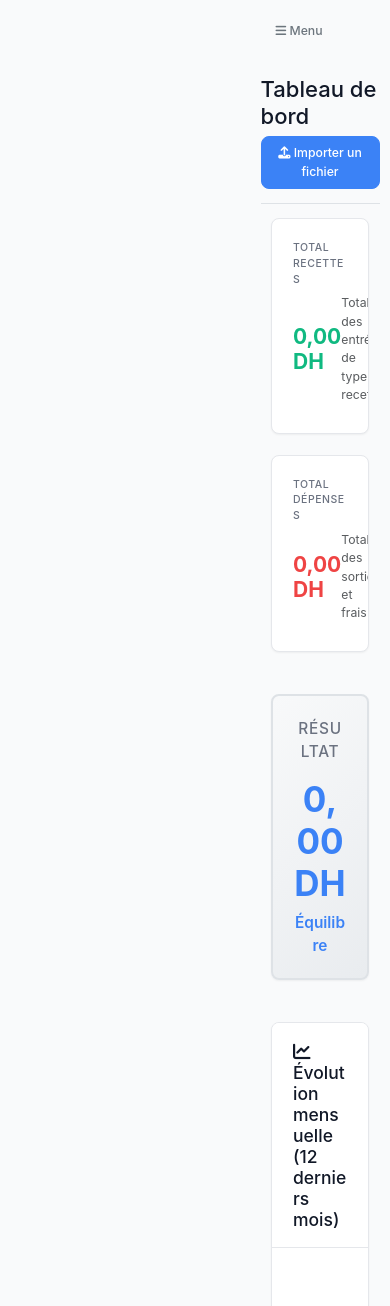
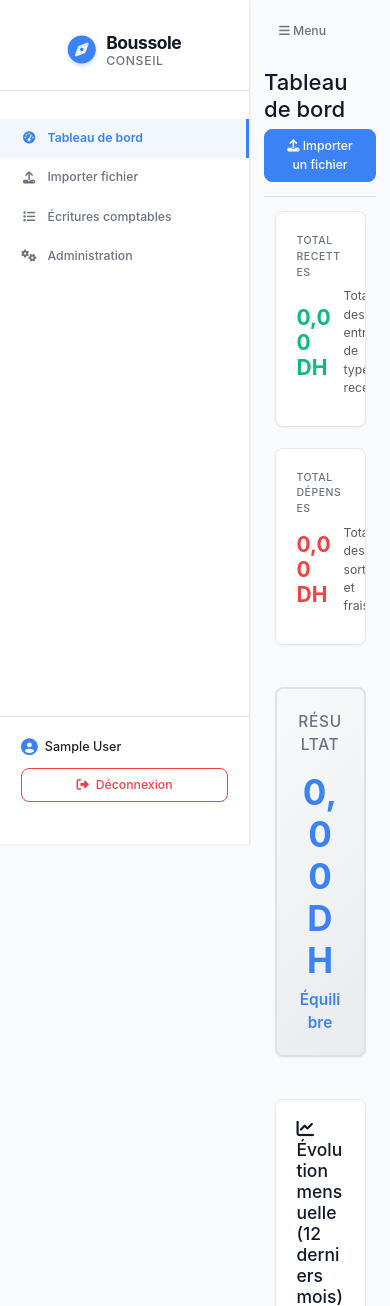
Before and after one commit to achraf-oubakouz/boussole, a Django app: page / in a window 390 px wide. Shown: the top 1306 px of the page. Run offline with Django 5.2, Linux system fonts and the light colour scheme; the visitor is signed in with stand-in values (Sample User, id 1); data that the repository does not hold is empty.

Commit message:
Fixed margin issue

```diff
--- a/boussole/urls.py
+++ b/boussole/urls.py
@@ -29,6 +29,7 @@ urlpatterns = [
     path('', include('compta.urls')),
 ]
 
-# Serve media files during development
+# Serve media and static files during development
 if settings.DEBUG:
     urlpatterns += static(settings.MEDIA_URL, document_root=settings.MEDIA_ROOT)
+    urlpatterns += static(settings.STATIC_URL, document_root=settings.STATIC_ROOT)
--- a/compta/static/compta/css/style.css
+++ b/compta/static/compta/css/style.css
@@ -47,20 +47,27 @@ html, body {
 
 /* Sidebar */
 .sidebar {
-    background: var(--sidebar-bg);
-    border-right: 1px solid var(--border-color);
-    box-shadow: var(--shadow-sm);
-    height: 100vh;
-    padding: 1.5rem 0;
-    overflow-y: auto;
-    display: flex;
-    flex-direction: column;
+    background: var(--sidebar-bg) !important;
+    border-right: 1px solid var(--border-color) !important;
+    box-shadow: var(--shadow-sm) !important;
+    height: 100vh !important;
+    padding: 1.5rem 0 !important;
+    overflow-y: auto !important;
+    display: flex !important;
+    flex-direction: column !important;
+    position: fixed !important;
+    top: 0 !important;
+    left: 0 !important;
+    width: 250px !important;
+    min-width: 250px !important;
+    max-width: 250px !important;
+    z-index: 1000 !important;
 }
 
-.sidebar .position-sticky {
+.sidebar .sidebar-content {
     display: flex !important;
     flex-direction: column !important;
-    height: calc(100vh - 3rem) !important;
+    height: 100vh !important;
     position: static !important;
 }
 
@@ -69,9 +76,21 @@ html, body {
     margin-bottom: 0 !important;
 }
 
-.sidebar .mt-auto {
+.sidebar .sidebar-footer {
     margin-top: auto !important;
     flex-shrink: 0 !important;
+    padding: 1rem 1.5rem;
+    border-top: 1px solid var(--border-color);
+}
+
+.sidebar .user-info {
+    padding: 0.5rem 0;
+}
+
+.sidebar .user-profile {
+    display: flex;
+    align-items: center;
+    margin-bottom: 0.75rem;
 }
 
 .sidebar h4 {
@@ -176,6 +195,8 @@ html, body {
     padding: 1.5rem;
     overflow-x: hidden;
     box-sizing: border-box;
+    margin-left: 250px;
+    width: calc(100% - 250px);
 }
 
 /* Page Header */
@@ -502,7 +523,21 @@ html, body {
 
 /* Responsive Improvements */
 @media (max-width: 768px) {
+    .sidebar {
+        position: fixed;
+        top: 0;
+        left: -250px;
+        transition: left 0.3s ease;
+        z-index: 1050;
+    }
+
+    .sidebar.show {
+        left: 0;
+    }
+
     .main-content {
+        margin-left: 0;
+        width: 100%;
         padding: 1rem;
     }
 
@@ -550,6 +585,46 @@ html, body {
     overflow-wrap: break-word;
 }
 
+/* Override Bootstrap collapse for sidebar */
+.sidebar.collapse {
+    display: flex !important;
+    width: 250px !important;
+    visibility: visible !important;
+}
+
+.sidebar.collapse.show {
+    display: flex !important;
+    width: 250px !important;
+}
+
+/* Prevent Bootstrap from affecting sidebar */
+.sidebar {
+    flex: none !important;
+    flex-basis: 250px !important;
+    flex-grow: 0 !important;
+    flex-shrink: 0 !important;
+}
+
+/* Ultra-specific sidebar rules */
+nav.sidebar,
+nav.sidebar.d-md-block,
+#sidebarMenu,
+#sidebarMenu.sidebar,
+.sidebar#sidebarMenu {
+    width: 250px !important;
+    min-width: 250px !important;
+    max-width: 250px !important;
+    flex: none !important;
+    flex-basis: 250px !important;
+    flex-grow: 0 !important;
+    flex-shrink: 0 !important;
+    position: fixed !important;
+    top: 0 !important;
+    left: 0 !important;
+    height: 100vh !important;
+    z-index: 1000 !important;
+}
+
 
 /* Additional overlapping prevention */
 .main-content * {
@@ -574,45 +649,54 @@ html, body {
     word-break: break-word;
 }
 
-/* Django Admin Integration - Push admin content right when sidebar is present */
-/* Try multiple selectors to catch admin content */
-body[class*="admin"] #main,
-body[class*="admin"] #content,
-body[class*="admin"] .breadcrumbs,
-body[class*="admin"] #content-main,
-body[class*="admin"] .main,
-body[class*="admin"] main,
-[class*="admin"] #main,
-[class*="admin"] #content,
-[class*="admin"] .breadcrumbs,
-[class*="admin"] #content-main {
-    margin-left: 250px !important;
-    width: calc(100% - 250px) !important;
+/* Django Admin Integration - Disable sidebar for admin pages */
+body.admin .sidebar {
+    display: none !important;
+}
+
+body.admin .main-content,
+body.admin #main,
+body.admin #content,
+body.admin .breadcrumbs,
+body.admin #content-main {
+    margin-left: 0 !important;
+    width: 100% !important;
     box-sizing: border-box !important;
 }
 
-/* Make sidebar work in admin - try multiple selectors */
-body[class*="admin"] .sidebar,
-[class*="admin"] .sidebar {
-    position: fixed !important;
-    top: 0;
-    left: 0;
-    width: 250px !important;
-    z-index: 999;
-    height: 100vh !important;
+/* NUCLEAR ADMIN FIX - Override Django admin navigation sidebar */
+body.admin #nav-sidebar {
+    display: none !important;
 }
 
-/* Additional fallback - target any page with sidebar present */
-.sidebar ~ * {
-    margin-left: 250px !important;
+body.admin .toggle-nav-sidebar {
+    display: none !important;
 }
 
-/* Force admin content to the right if sidebar exists */
-body:has(.sidebar) #main,
-body:has(.sidebar) #content,
-body:has(.sidebar) main {
-    margin-left: 250px !important;
-    width: calc(100% - 250px) !important;
+body.admin .main > #nav-sidebar + .content,
+body.admin .main.shifted > #nav-sidebar + .content {
+    max-width: 100% !important;
+    margin-left: 0 !important;
+}
+
+body.admin .colM,
+body.admin .colMS,
+body.admin .colSM,
+body.admin .colS,
+body.admin #content.colM,
+body.admin div#content.colM,
+body.admin div.colM {
+    margin-left: 0 !important;
+    width: 100% !important;
+    max-width: 100% !important;
+}
+
+body.admin * {
+    margin-left: 0 !important;
+}
+
+body.admin [style*="margin-left"] {
+    margin-left: 0 !important;
 }
 
 /* Print Styles */
--- a/compta/templates/compta/base.html
+++ b/compta/templates/compta/base.html
@@ -17,18 +17,75 @@
     <!-- Chart.js -->
     <script src="https://cdn.jsdelivr.net/npm/chart.js"></script>
 
-    <!-- Custom CSS -->
+    <!-- Custom CSS - Load after Bootstrap -->
     {% load static %}
     <link href="{% static 'compta/css/style.css' %}" rel="stylesheet">
+
+    <!-- Inline CSS to force sidebar width - Only for non-admin pages -->
+    <style>
+        /* Only apply sidebar layout to non-admin pages */
+        body:not(.admin) .sidebar {
+            position: fixed !important;
+            top: 0 !important;
+            left: 0 !important;
+            width: 250px !important;
+            min-width: 250px !important;
+            max-width: 250px !important;
+            height: 100vh !important;
+            z-index: 1000 !important;
+            background: #ffffff !important;
+            border-right: 1px solid #e5e7eb !important;
+            display: flex !important;
+            flex-direction: column !important;
+            padding: 1.5rem 0 !important;
+        }
+
+        body:not(.admin) .sidebar .sidebar-content {
+            display: flex !important;
+            flex-direction: column !important;
+            height: 100% !important;
+        }
+
+        body:not(.admin) .sidebar .nav.flex-column {
+            flex: 1 !important;
+            margin-bottom: 0 !important;
+        }
+
+        body:not(.admin) .sidebar .sidebar-footer {
+            margin-top: auto !important;
+            flex-shrink: 0 !important;
+            padding: 1rem 1.5rem !important;
+            border-top: 1px solid #e5e7eb !important;
+        }
+
+        body:not(.admin) .sidebar .user-profile {
+            display: flex !important;
+            align-items: center !important;
+            margin-bottom: 0.75rem !important;
+        }
+
+        body:not([class*="admin"]) .main-content,
+        body:not(.admin) .main-content {
+            margin-left: 250px !important;
+            width: calc(100% - 250px) !important;
+        }
+
+        /* Force admin pages to have no margin */
+        body.admin .main-content,
+        body[class*="admin"] .main-content,
+        .admin .main-content {
+            margin-left: 0 !important;
+            width: 100% !important;
+        }
+    </style>
 
     {% block extra_css %}{% endblock %}
 </head>
 <body>
     <div class="container-fluid">
-        <div class="row">
         <!-- Sidebar -->
-            <nav class="col-md-3 col-lg-2 d-md-block sidebar collapse" id="sidebarMenu">
-                <div class="position-sticky pt-1 d-flex flex-column" style="height: calc(100vh - 60px);">
+        <nav class="sidebar" id="sidebarMenu">
+            <div class="sidebar-content">
                 <a href="{% url 'compta:dashboard' %}" class="logo">
                     <i class="fas fa-compass logo-icon"></i>
                     <div class="logo-text">
@@ -70,9 +127,9 @@
                 </ul>
 
                 <!-- User info and logout -->
-                    <div class="mt-auto pt-3 border-top" style="border-color: var(--border-color) !important;">
-                        <div class="px-3 py-2">
-                            <div class="d-flex align-items-center mb-2">
+                <div class="sidebar-footer">
+                    <div class="user-info">
+                        <div class="user-profile">
                             <i class="fas fa-user-circle me-2" style="color: var(--secondary-color); font-size: 1.2rem;"></i>
                             <span class="text-dark fw-medium" style="font-size: 0.9rem;">{{ request.user.get_full_name|default:request.user.username }}</span>
                         </div>
@@ -85,14 +142,14 @@
         </nav>
 
         <!-- Main content -->
-            <main class="col-md-9 ms-sm-auto col-lg-10 px-md-4 main-content">
+        <main class="main-content">
                 <!-- Mobile menu button -->
                 <button class="btn btn-outline-secondary d-md-none mb-3" type="button" data-bs-toggle="collapse" data-bs-target="#sidebarMenu" aria-controls="sidebarMenu" aria-expanded="false" aria-label="Toggle navigation">
                     <i class="fas fa-bars"></i> Menu
                 </button>
 
                 <!-- Top navigation -->
-                <div class="d-flex justify-content-between flex-wrap flex-md-nowrap align-items-center pt-3 pb-2 mb-3 border-bottom">
+                <div class="d-flex justify-content-between flex-wrap flex-md-nowrap align-items-center pt-2 pb-2 mb-3 border-bottom">
                     <h1 class="h2">{% block page_title %}Tableau de bord{% endblock %}</h1>
                     <div class="btn-toolbar mb-2 mb-md-0">
                         {% block page_actions %}{% endblock %}
@@ -113,7 +170,6 @@
             {% block content %}{% endblock %}
         </main>
     </div>
-    </div>
 
     <!-- Bootstrap JS -->
     <script src="https://cdn.jsdelivr.net/npm/bootstrap@5.3.0/dist/js/bootstrap.bundle.min.js"></script>
--- a/compta/templates/compta/login.html
+++ b/compta/templates/compta/login.html
@@ -67,6 +67,8 @@
             margin-bottom: 0.5rem;
             text-shadow: 0 2px 4px rgba(0, 0, 0, 0.3);
             display: block;
+            color: white !important;
+            margin-left: 5px;
         }
 
         .logo-text {
```
Also changed, not shown: compta/static/compta/css/admin-theme.css (+8 -21 lines), templates/admin/base.html (added, +285 -0 lines), templates/admin/base_site.html (+34 -9 lines), templates/admin/login.html (+35 -0 lines), 3 other files. Lines whose indentation alone changed are shown as unchanged.
